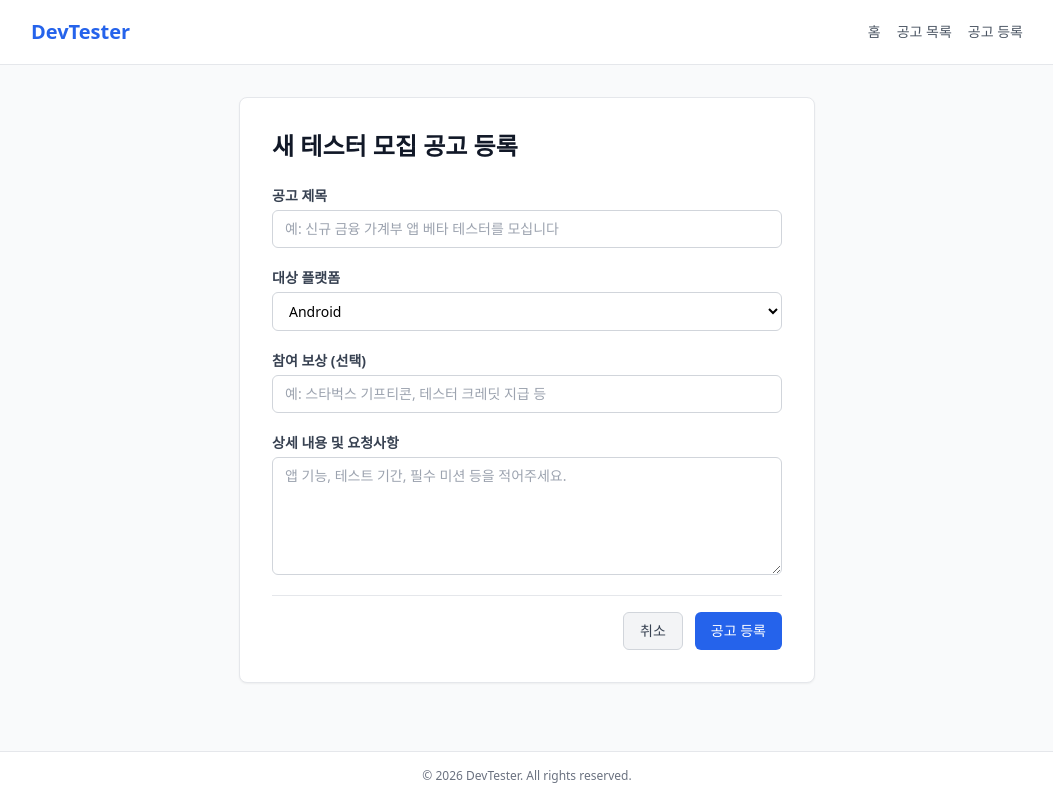
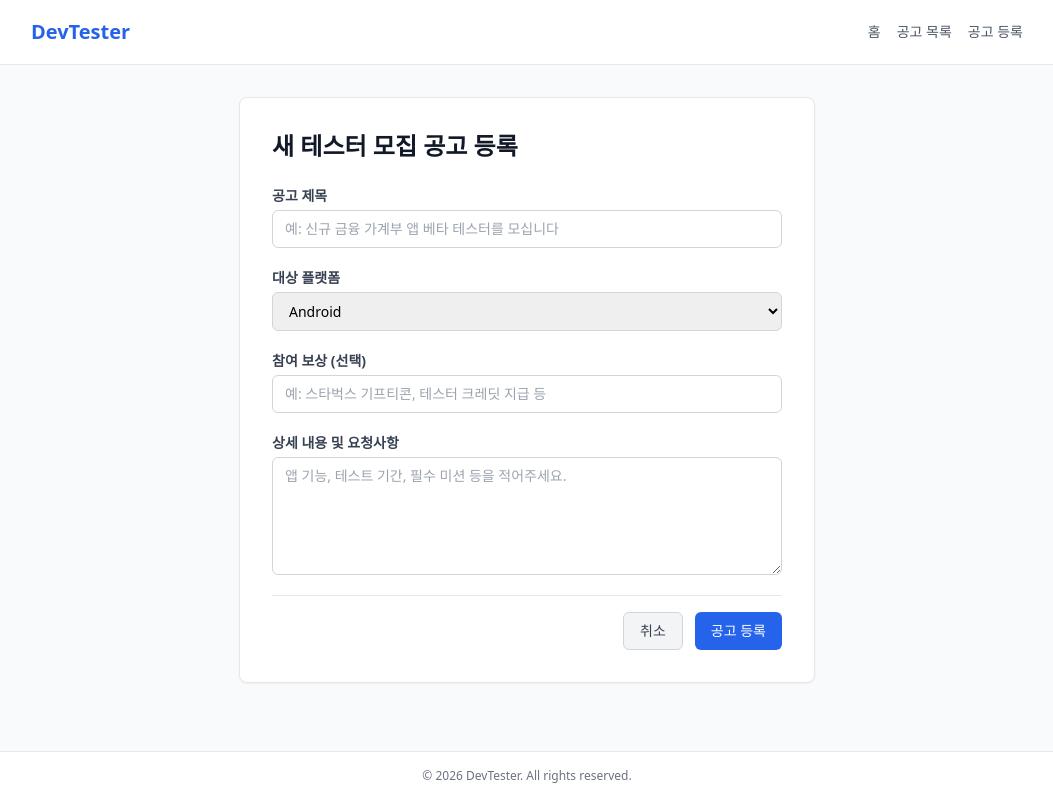
Before and after one commit to jha21vvv/codyssey-b1-02_1, a React (Vite) app: page /recruits/new in a window 1280 px wide. Shown: the whole page, without its empty margins (113-1166 px from the left). Built offline with nearby package versions, Linux system fonts and the light colour scheme.

Commit message:
fix: make Select error prop optional

```diff
--- a/src/components/Select.tsx
+++ b/src/components/Select.tsx
@@ -1,9 +1,14 @@
-export default function Select({ label, options = [], error, className = "", ...props }) {
+export default function Select({ label = "", options = [], error = "", className = "", ...props }: any) {
   return (
     <div className="flex flex-col gap-1 w-full text-left">
       {label && <label className="text-sm font-semibold text-gray-700">{label}</label>}
-      <select className={`border rounded-md px-3 py-2 text-sm bg-white focus:outline-none focus:ring-2 focus:ring-blue-500 ${error ? "border-red-500" : "border-gray-300"} ${className}`} {...props}>
-        {options.map((opt) => (
+      <select
+        className={`border rounded-md px-3 py-2 text-sm focus:outline-none focus:ring-2 focus:ring-blue-500 ${
+          error ? "border-red-500" : "border-gray-300"
+        } ${className}`}
+        {...props}
+      >
+        {options.map((opt: any) => (
           <option key={opt.value} value={opt.value}>{opt.label}</option>
         ))}
       </select>
```
